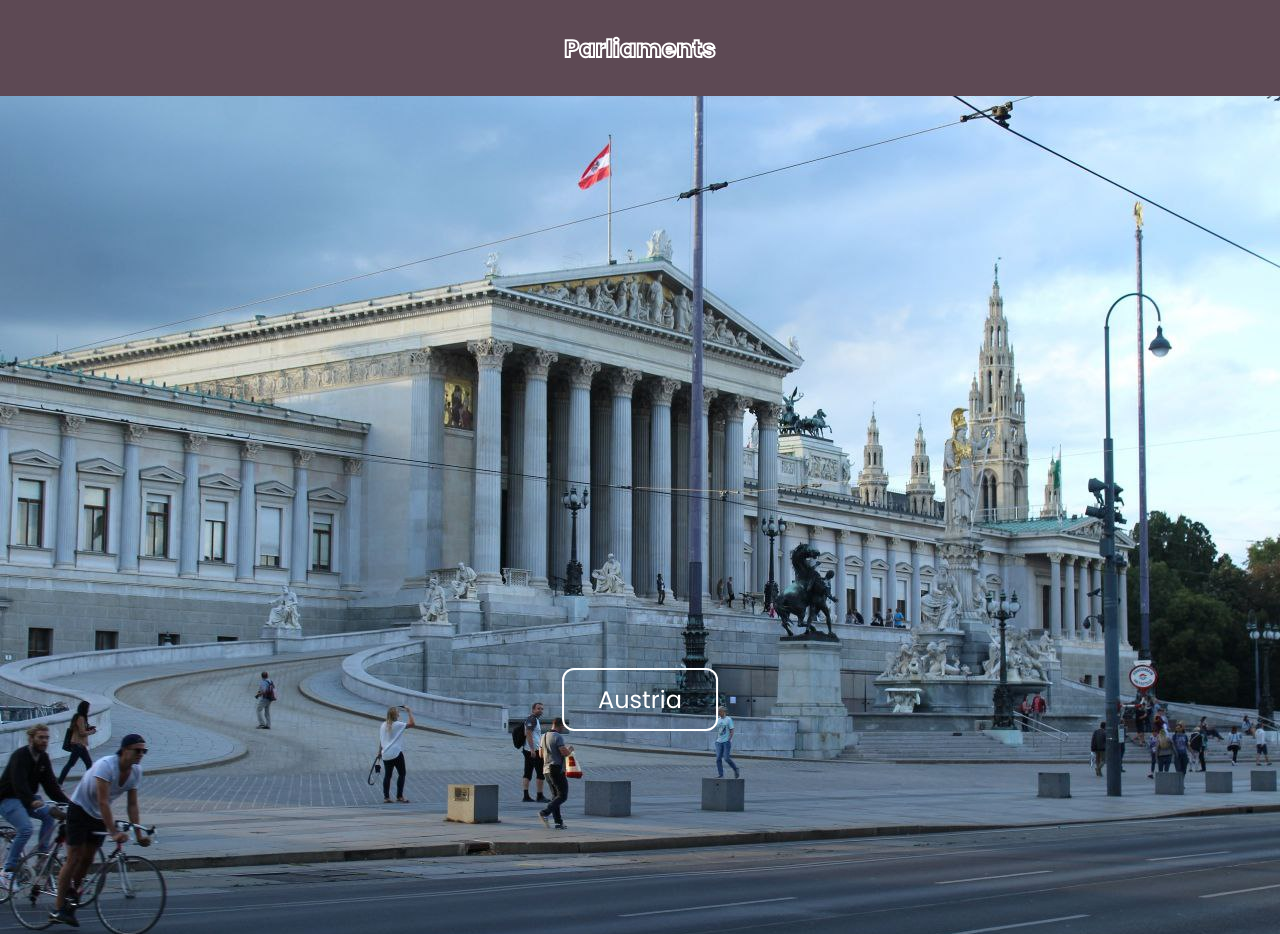
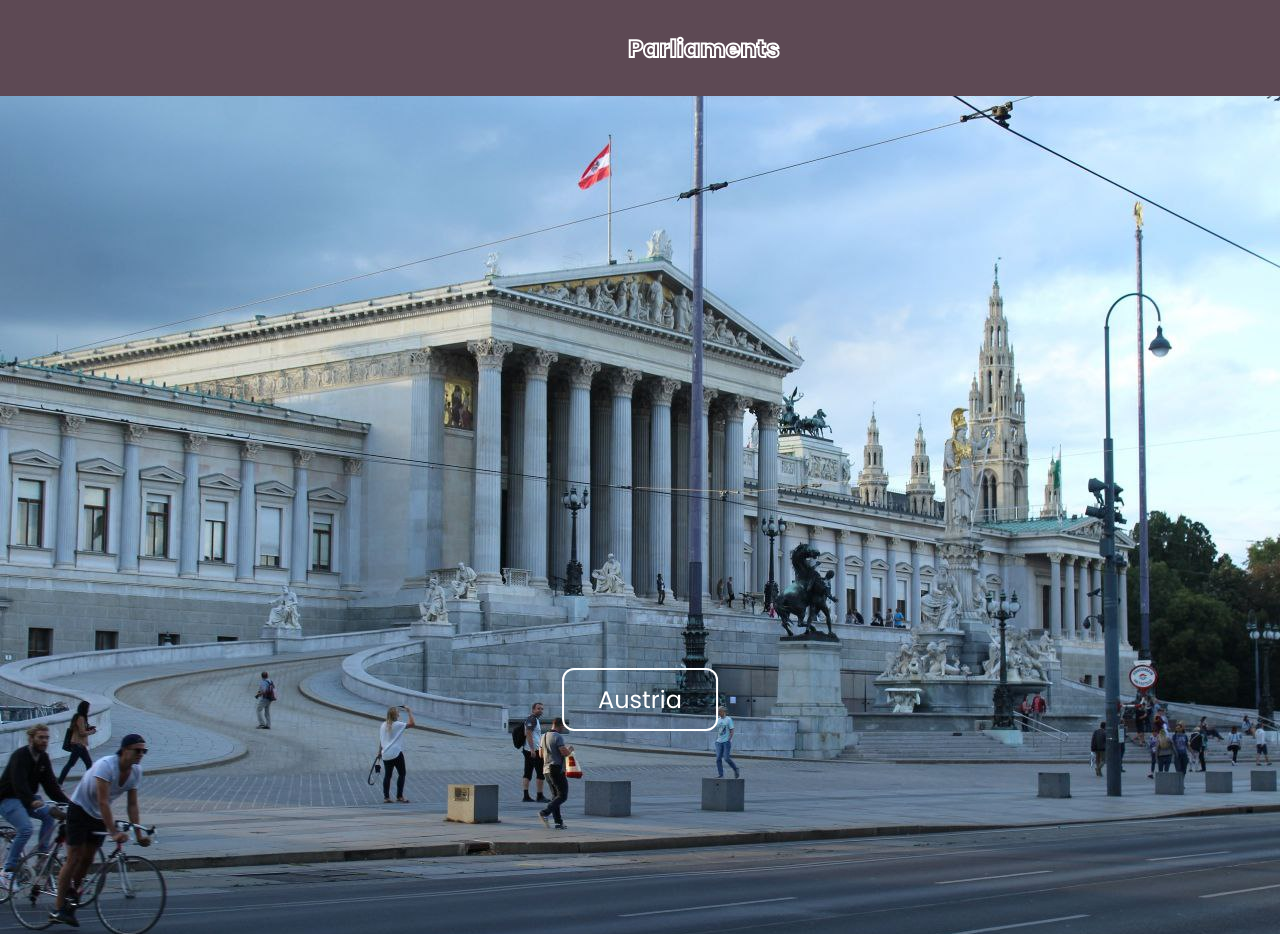
Before and after one commit to danmachiweeb/parlaments, a plain HTML site: page index.html in a window 1280 px wide. Shown: the top 934 px of the page. Drawn offline with Linux system fonts and the light colour scheme.

Commit message:
Update parlaments.css

```diff
--- a/parlaments.css
+++ b/parlaments.css
@@ -21,8 +21,8 @@ nav{
 
 .heading h2 {
   color: transparent;
-  padding-left: 5vw;
-  padding-right: 5vw;
+  margin-left: 5vw;
+  margin-right: 5vw;
   position: absolute;
   transform: translate(-50%, -50%);
   -webkit-text-stroke-width: 2px;
```
